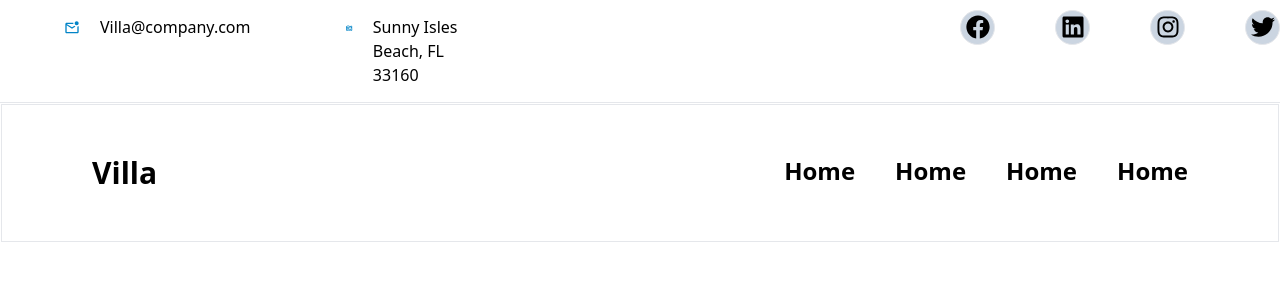
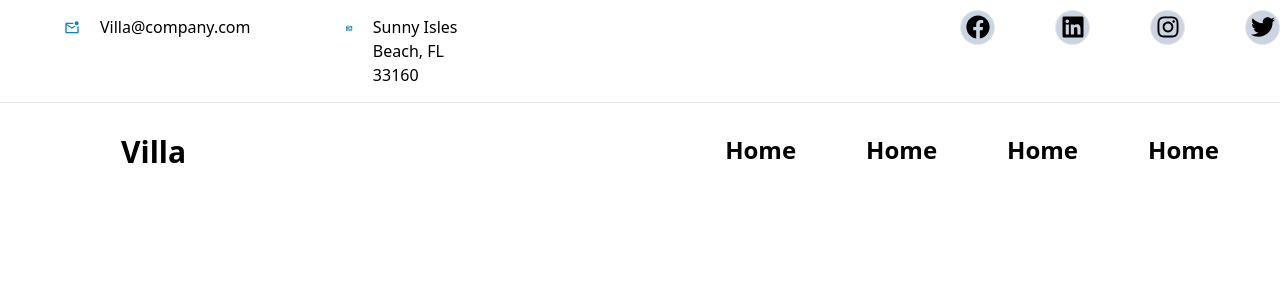
Before and after one commit to saravanan642/Hotel-React, a React (Create React App) app: page / in a window 1280 px wide. Shown: the top 300 px of the page. Built offline with nearby package versions, Linux system fonts and the light colour scheme.

Commit message:
UPadate MainHeader.js

```diff
--- a/src/Components/Mainheader.js
+++ b/src/Components/Mainheader.js
@@ -2,12 +2,12 @@ import React from 'react'
 
 const Mainheader = () => {
     return (
-        <div className='  border border-solid m-[1px] flex justify-between'>
+        <div className='  border border-none m-[1px] flex justify-between'>
             <div>
-                <p className=' font-bold border border-none px-[90px] py-[50px] text-3xl '>Villa</p>
+                <p className=' font-bold border border-none  mt-[30px] text-3xl ml-[120px] '>Villa</p>
                 </div>
 
-                <div className='flex gap-[40px] font-bold border border-none px-[90px] py-[50px] text-2xl'>
+                <div className='flex gap-[70px] font-bold border border-none mt-[30px] text-2xl mr-[60px]'>
                     <a href='/'>Home</a>
                     <a href='/'>Home</a>
                     <a href='/'>Home</a>
```
